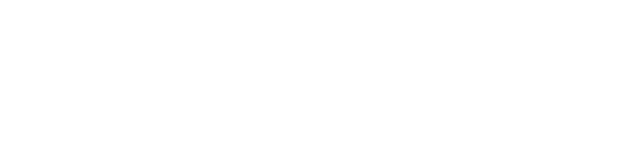
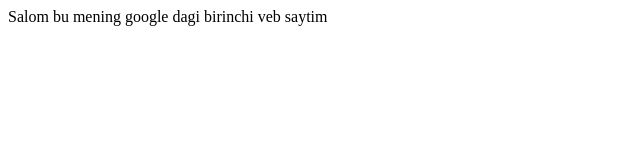
Before and after one commit to sardorjabborov/test1, a plain HTML site: page index.html in a window 1280 px wide. Shown: the whole page, without its empty margins (0-640 px from the left). Drawn offline with Linux system fonts and the light colour scheme.

Commit message:
teks qoshdim

```diff
--- a/index.html
+++ b/index.html
@@ -6,6 +6,6 @@
     <title>Document</title>
 </head>
 <body>
-
+    Salom bu mening google dagi birinchi veb saytim
 </body>
 </html>
```
